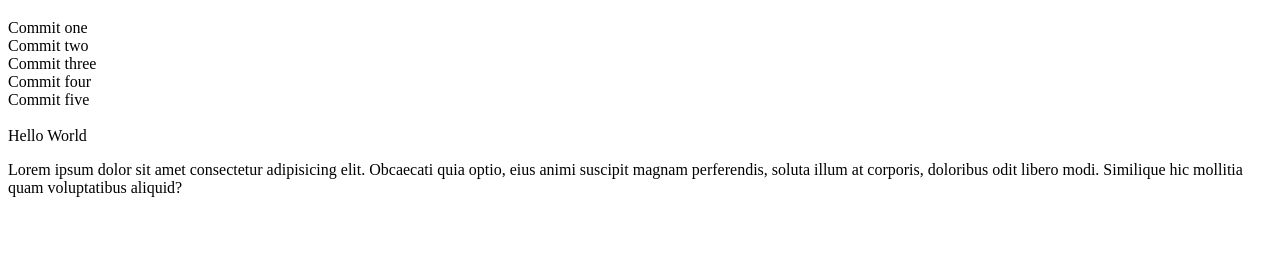
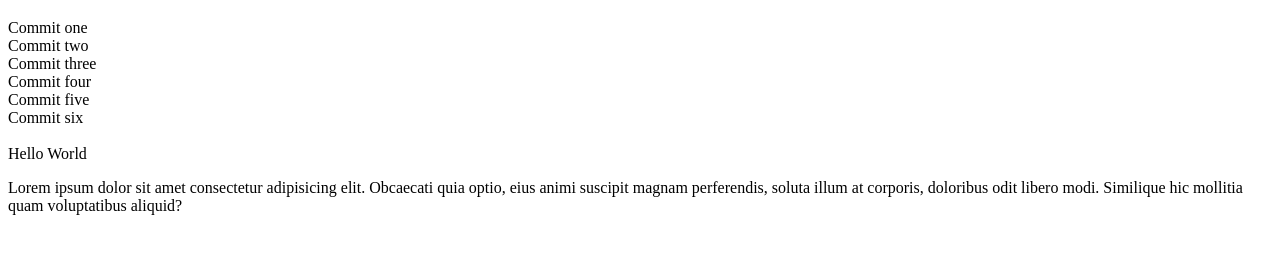
Before and after one commit to Daty26/git_test, a plain HTML site: page git/index.html in a window 1280 px wide. Shown: the part 61-314 px from the top of the page. Drawn offline with Linux system fonts and the light colour scheme.

Commit message:
Added commit six

```diff
--- a/git/index.html
+++ b/git/index.html
@@ -11,7 +11,8 @@
         <span>Commit two</span> <br>
         <span>Commit three</span> <br>
         <span>Commit four</span> <br>
-        <span>Commit five</span> <br> <br>
+        <span>Commit five</span> <br>
+        <span>Commit six</span> <br> <br>
         <span>Hello World</span>
         <p>Lorem ipsum dolor sit amet consectetur adipisicing elit. Obcaecati quia optio, eius animi suscipit magnam perferendis, soluta illum at corporis, doloribus odit libero modi. Similique hic mollitia quam voluptatibus aliquid?</p>
     </body>
```
